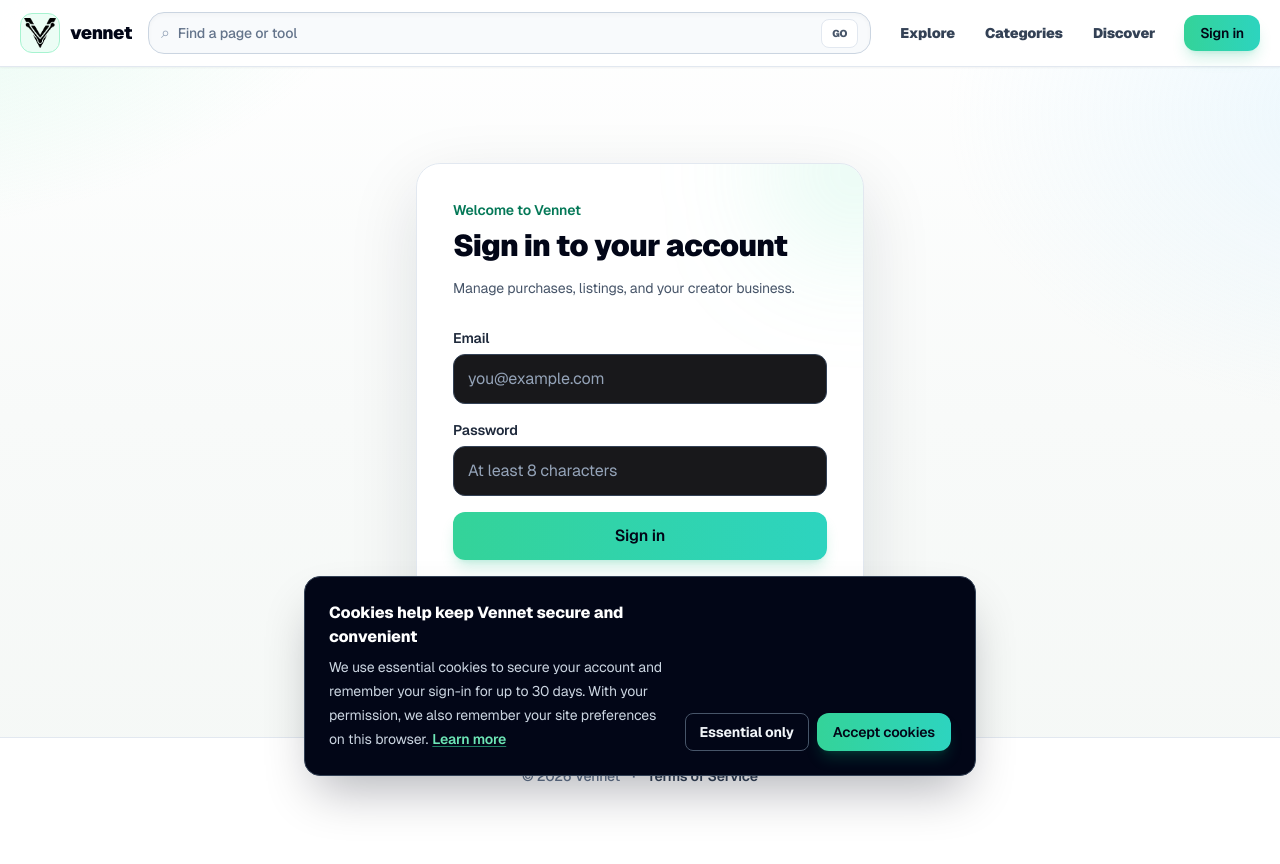
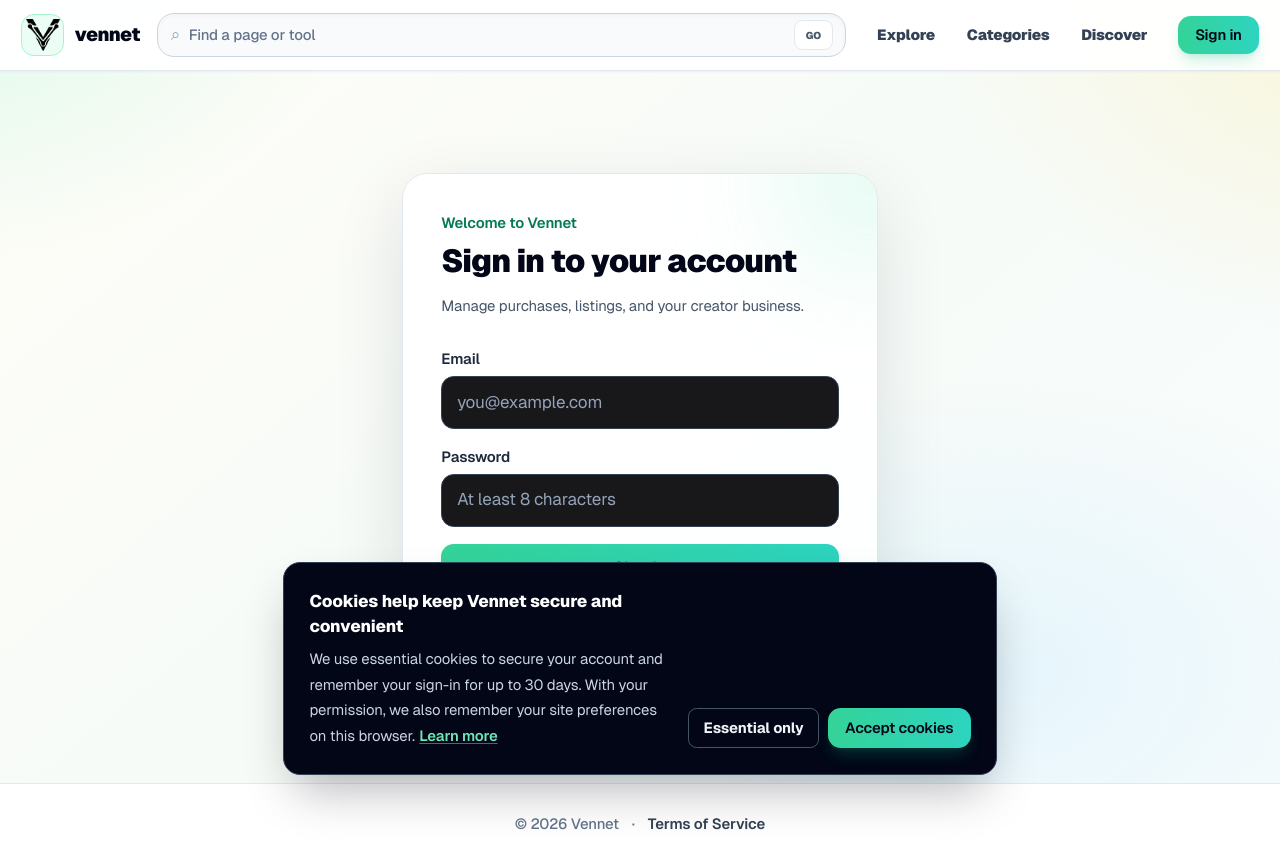
Before and after one commit to MagroOwner/Vennet, a Next.js app: page /login in a window 1280 px wide. Before the commit the page ends 814 px from the top, so only its background shows below. Built offline with nearby package versions, Linux system fonts and the light colour scheme; no server answers; the database is empty.

Commit message:
Increase scale and warm Vennet background

```diff
--- a/src/app/globals.css
+++ b/src/app/globals.css
@@ -5,15 +5,16 @@
 :root { --background: #f8faf9; --foreground: #16251f; }
 
 * { border-color: rgb(255 255 255 / 0.09); }
-html { scroll-behavior: smooth; }
+html { scroll-behavior: smooth; font-size: 17px; }
 a:focus-visible, button:focus-visible, input:focus-visible, textarea:focus-visible, select:focus-visible, summary:focus-visible { outline: 3px solid rgb(16 185 129 / 0.65); outline-offset: 3px; }
 body {
   min-height: 100vh;
   color: var(--foreground);
   background:
-    radial-gradient(900px 520px at -14% -12%, rgb(167 243 208 / 0.38), transparent 64%),
-    radial-gradient(720px 480px at 110% 14%, rgb(186 230 253 / 0.28), transparent 64%),
-    linear-gradient(180deg, #ffffff 0%, #f8faf9 52%, #f5f8f6 100%);
+    radial-gradient(780px 520px at -10% -8%, rgb(167 243 208 / 0.46), transparent 64%),
+    radial-gradient(760px 520px at 110% 2%, rgb(253 230 138 / 0.30), transparent 62%),
+    radial-gradient(680px 480px at 78% 84%, rgb(186 230 253 / 0.30), transparent 62%),
+    linear-gradient(140deg, #fffdf8 0%, #f7fbf7 46%, #f8fcfd 100%);
   background-attachment: fixed;
   font-family: var(--font-geist-sans), Arial, Helvetica, sans-serif;
   letter-spacing: -0.012em;
```
